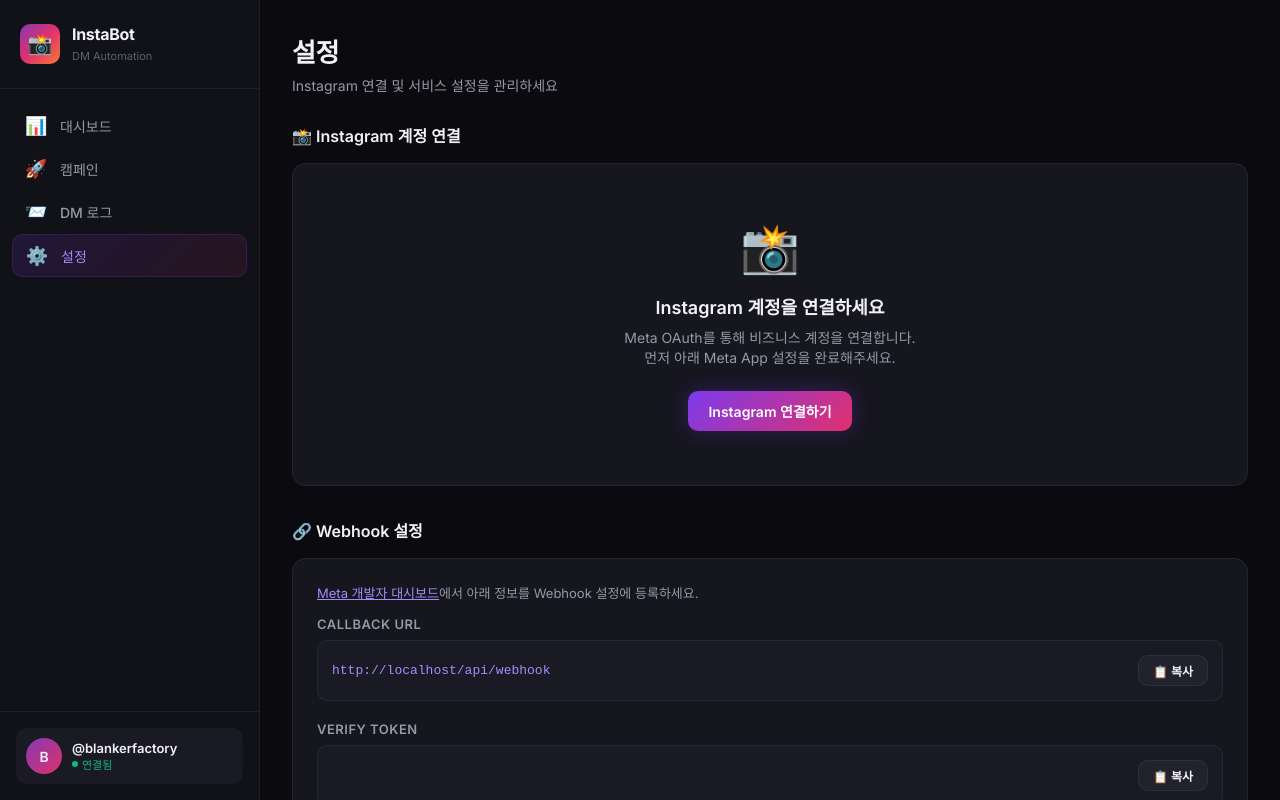
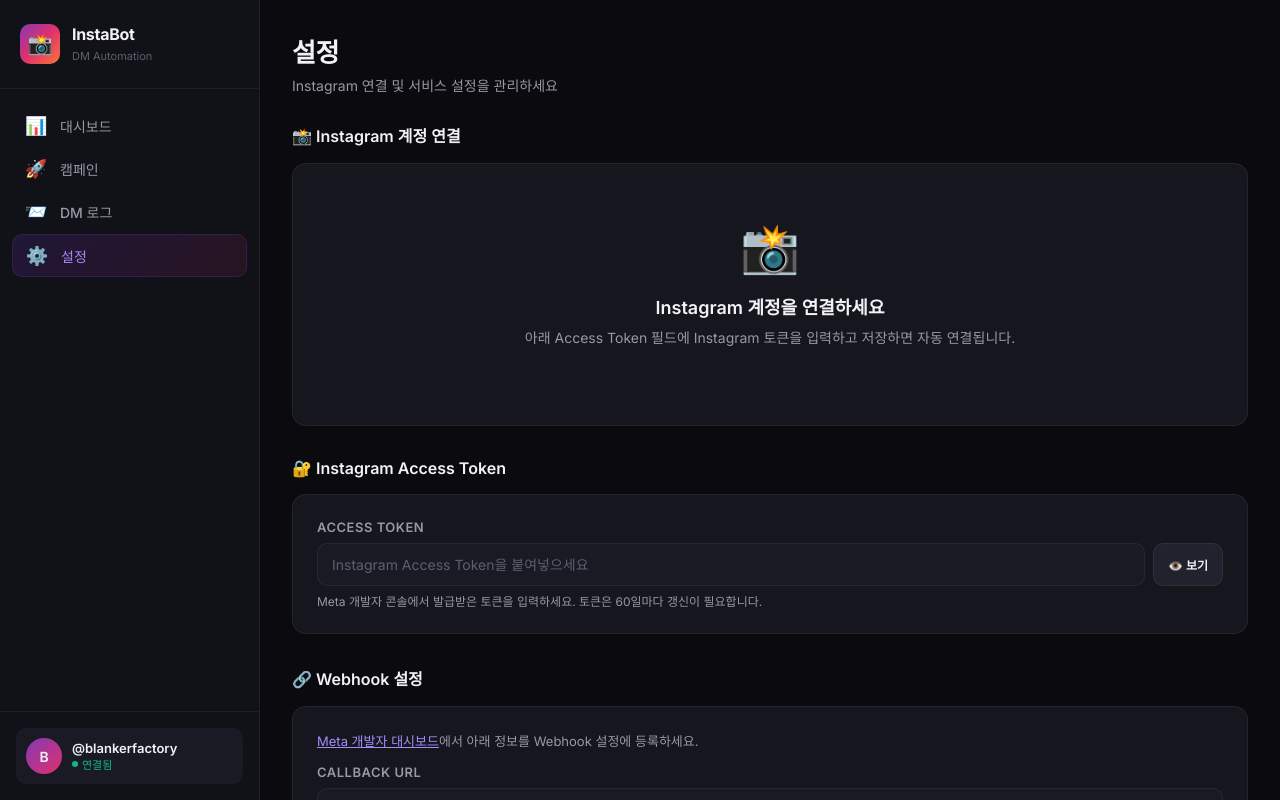
Before and after one commit to jch1023/instabot, a Next.js app: page /settings in a window 1280 px wide. Shown: the top 800 px of the page. Built offline with nearby package versions, Linux system fonts and the light colour scheme; no server answers; the database is empty.

Commit message:
Fix: Instagram API integration - token from DB, correct endpoint, settings verify API, updated UI

```diff
--- a/app/api/settings/route.js
+++ b/app/api/settings/route.js
@@ -10,6 +10,9 @@
             webhook_verify_token: getSetting('webhook_verify_token'),
             meta_app_id: getSetting('meta_app_id'),
             meta_app_secret: getSetting('meta_app_secret') ? '••••••••' : '',
+            instagram_access_token: getSetting('instagram_access_token') ? '••••••••' : '',
+            ig_user_id: getSetting('ig_user_id') || '',
+            ig_username: getSetting('ig_username') || '',
         };
         return NextResponse.json(settings);
     } catch (error) {
@@ -24,8 +27,13 @@
     try {
         const body = await request.json();
 
+        const allowedKeys = [
+            'webhook_verify_token', 'meta_app_id', 'meta_app_secret',
+            'instagram_access_token', 'ig_user_id', 'ig_username',
+        ];
+
         for (const [key, value] of Object.entries(body)) {
-            if (['webhook_verify_token', 'meta_app_id', 'meta_app_secret'].includes(key)) {
+            if (allowedKeys.includes(key)) {
                 // Don't update masked values
                 if (value !== '••••••••') {
                     setSetting(key, value);
--- /dev/null
+++ b/app/api/settings/verify/route.js
@@ -0,0 +1,43 @@
+import { NextResponse } from 'next/server';
+import { getSetting, setSetting } from '../../../../lib/db.js';
+import { getMyProfile } from '../../../../lib/instagram.js';
+
+/**
+ * GET /api/settings/verify - Verify Instagram connection by testing the access token
+ */
+export async function GET() {
+    try {
+        const accessToken = getSetting('instagram_access_token');
+
+        if (!accessToken) {
+            return NextResponse.json({
+                connected: false,
+                error: 'No access token configured',
+            });
+        }
+
+        // Try to fetch profile with the token
+        const profile = await getMyProfile(accessToken);
+
+        // Save IG user info to settings for later use
+        if (profile.id) setSetting('ig_user_id', profile.id);
+        if (profile.username) setSetting('ig_username', profile.username);
+
+        return NextResponse.json({
+            connected: true,
+            profile: {
+                id: profile.id,
+                username: profile.username,
+                name: profile.name,
+                profilePicture: profile.profile_picture_url,
+                followersCount: profile.followers_count,
+                mediaCount: profile.media_count,
+            },
+        });
+    } catch (error) {
+        return NextResponse.json({
+            connected: false,
+            error: error.message,
+        });
+    }
+}
--- a/app/settings/page.js
+++ b/app/settings/page.js
@@ -2,21 +2,41 @@
 import { useState, useEffect } from 'react';
 
 export default function SettingsPage() {
-    const [connected, setConnected] = useState(false);
+    const [igProfile, setIgProfile] = useState(null);
+    const [verifying, setVerifying] = useState(true);
     const [settings, setSettings] = useState({
         meta_app_id: '',
         meta_app_secret: '',
         webhook_verify_token: '',
+        instagram_access_token: '',
     });
     const [saving, setSaving] = useState(false);
+    const [showToken, setShowToken] = useState(false);
 
+    // Load settings
     useEffect(() => {
         fetch('/api/settings')
             .then(r => r.json())
             .then(data => {
-                if (data && !data.error) setSettings(data);
+                if (data && !data.error) setSettings(prev => ({ ...prev, ...data }));
             })
             .catch(console.error);
+    }, []);
+
+    // Verify Instagram connection
+    useEffect(() => {
+        setVerifying(true);
+        fetch('/api/settings/verify')
+            .then(r => r.json())
+            .then(data => {
+                if (data.connected) {
+                    setIgProfile(data.profile);
+                } else {
+                    setIgProfile(null);
+                }
+            })
+            .catch(console.error)
+            .finally(() => setVerifying(false));
     }, []);
 
     const baseUrl = typeof window !== 'undefined' ? window.location.origin : 'https://your-domain.com';
@@ -32,6 +52,13 @@
             });
             if (res.ok) {
                 alert('설정이 저장되었습니다! ✅');
+                // Re-verify Instagram connection after saving
+                const verify = await fetch('/api/settings/verify').then(r => r.json());
+                if (verify.connected) {
+                    setIgProfile(verify.profile);
+                } else {
+                    setIgProfile(null);
+                }
             } else {
                 alert('저장 실패');
             }
@@ -40,6 +67,17 @@
         } finally {
             setSaving(false);
         }
+    };
+
+    const handleDisconnect = async () => {
+        if (!confirm('정말 Instagram 연결을 해제하시겠습니까?')) return;
+        await fetch('/api/settings', {
+            method: 'PUT',
+            headers: { 'Content-Type': 'application/json' },
+            body: JSON.stringify({ instagram_access_token: '' }),
+        });
+        setIgProfile(null);
+        setSettings(prev => ({ ...prev, instagram_access_token: '' }));
     };
 
     const copyToClipboard = (text) => {
@@ -58,42 +96,76 @@
             <div className="settings-section">
                 <div className="settings-section-title">📸 Instagram 계정 연결</div>
                 <div className="card">
-                    {connected ? (
+                    {verifying ? (
+                        <div style={{ textAlign: 'center', padding: '30px', color: 'var(--text-secondary)' }}>
+                            ⏳ Instagram 연결 확인 중...
+                        </div>
+                    ) : igProfile ? (
                         <div style={{ display: 'flex', alignItems: 'center', justifyContent: 'space-between' }}>
                             <div style={{ display: 'flex', alignItems: 'center', gap: '14px' }}>
-                                <div style={{
-                                    width: '52px', height: '52px', borderRadius: '50%',
-                                    background: 'linear-gradient(135deg, var(--ig-purple), var(--ig-pink), var(--ig-orange))',
-                                    display: 'flex', alignItems: 'center', justifyContent: 'center',
-                                    fontSize: '22px', fontWeight: 700, color: 'white'
-                                }}>B</div>
+                                {igProfile.profilePicture ? (
+                                    <img
+                                        src={igProfile.profilePicture}
+                                        alt={igProfile.username}
+                                        style={{
+                                            width: '52px', height: '52px', borderRadius: '50%',
+                                            border: '2px solid var(--ig-pink)',
+                                        }}
+                                    />
+                                ) : (
+                                    <div style={{
+                                        width: '52px', height: '52px', borderRadius: '50%',
+                                        background: 'linear-gradient(135deg, var(--ig-purple), var(--ig-pink), var(--ig-orange))',
+                                        display: 'flex', alignItems: 'center', justifyContent: 'center',
+                                        fontSize: '22px', fontWeight: 700, color: 'white'
+                                    }}>{igProfile.username?.charAt(0).toUpperCase()}</div>
+                                )}
                                 <div>
-                                    <div style={{ fontSize: '16px', fontWeight: 600 }}>@blankerfactory</div>
+                                    <div style={{ fontSize: '16px', fontWeight: 600 }}>@{igProfile.username}</div>
                                     <div style={{ fontSize: '13px', color: 'var(--success)', display: 'flex', alignItems: 'center', gap: '6px' }}>
                                         <span style={{ width: '8px', height: '8px', borderRadius: '50%', background: 'var(--success)', display: 'inline-block' }}></span>
-                                        연결됨 · Business 계정
+                                        연결됨 · {igProfile.name}
+                                    </div>
+                                    <div style={{ fontSize: '12px', color: 'var(--text-secondary)', marginTop: '2px' }}>
+                                        팔로워 {igProfile.followersCount?.toLocaleString()}명 · 게시물 {igProfile.mediaCount}개
                                     </div>
                                 </div>
                             </div>
-                            <button className="btn btn-danger btn-sm" onClick={() => setConnected(false)}>연결 해제</button>
+                            <button className="btn btn-danger btn-sm" onClick={handleDisconnect}>연결 해제</button>
                         </div>
                     ) : (
                         <div className="empty-state" style={{ padding: '30px' }}>
                             <div className="empty-state-icon">📸</div>
                             <h3>Instagram 계정을 연결하세요</h3>
-                            <p>Meta OAuth를 통해 비즈니스 계정을 연결합니다.<br />먼저 아래 Meta App 설정을 완료해주세요.</p>
-                            <button className="btn btn-primary" onClick={() => {
-                                if (!settings.meta_app_id) {
-                                    alert('먼저 Meta App ID를 입력해주세요');
-                                    return;
-                                }
-                                // OAuth flow would start here
-                                setConnected(true);
-                            }}>
-                                Instagram 연결하기
+                            <p>아래 Access Token 필드에 Instagram 토큰을 입력하고 저장하면 자동 연결됩니다.</p>
+                        </div>
+                    )}
+                </div>
+            </div>
+
+            {/* Access Token */}
+            <div className="settings-section">
+                <div className="settings-section-title">🔐 Instagram Access Token</div>
+                <div className="card">
+                    <div className="form-group" style={{ marginBottom: 0 }}>
+                        <label className="form-label">Access Token</label>
+                        <div style={{ display: 'flex', gap: '8px' }}>
+                            <input
+                                className="form-input"
+                                placeholder="Instagram Access Token을 붙여넣으세요"
+                                value={settings.instagram_access_token}
+                                onChange={e => setSettings(prev => ({ ...prev, instagram_access_token: e.target.value }))}
+                                type={showToken ? 'text' : 'password'}
+                                style={{ flex: 1 }}
+                            />
+                            <button className="btn btn-secondary btn-sm" onClick={() => setShowToken(!showToken)}>
+                                {showToken ? '🙈 숨기기' : '👁️ 보기'}
                             </button>
                         </div>
-                    )}
+                        <div style={{ fontSize: '12px', color: 'var(--text-secondary)', marginTop: '6px' }}>
+                            Meta 개발자 콘솔에서 발급받은 토큰을 입력하세요. 토큰은 60일마다 갱신이 필요합니다.
+                        </div>
+                    </div>
                 </div>
             </div>
 
```
Also changed, not shown: lib/instagram.js, lib/webhook-handler.js.
